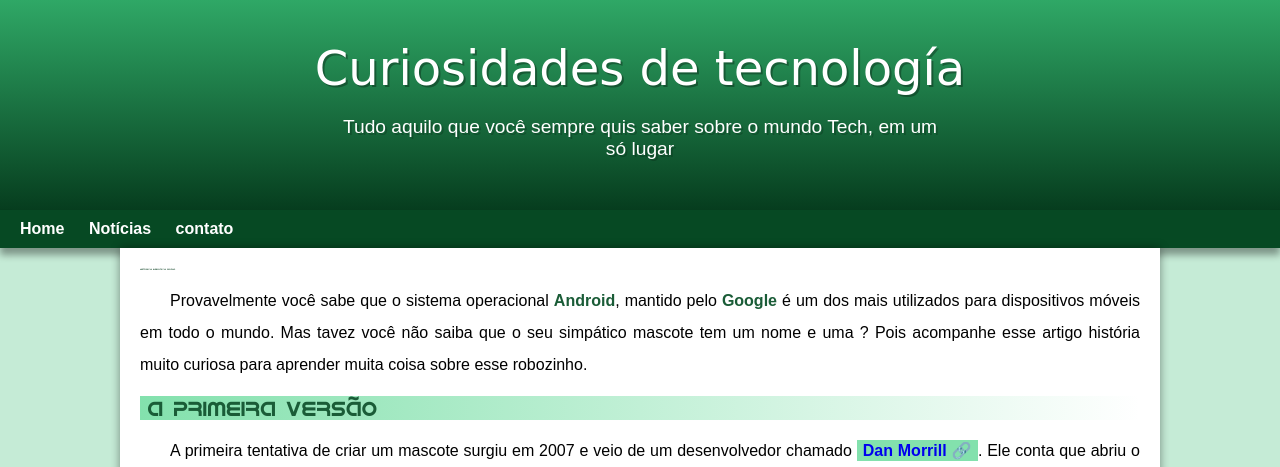
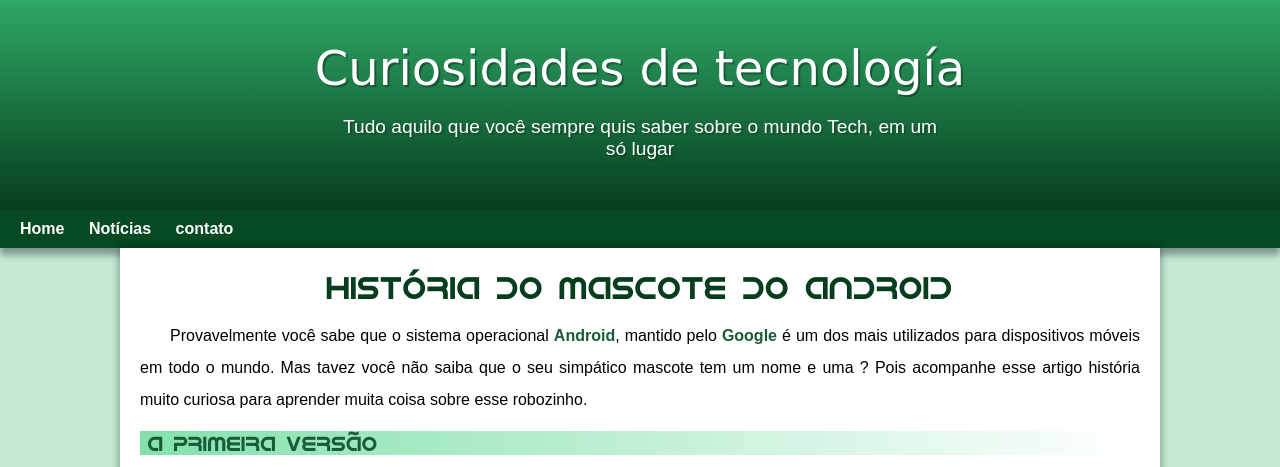
Before and after one commit to jayr-silva/projeto-android, a plain HTML site: page index.html in a window 1280 px wide. Shown: the top 467 px of the page. Drawn offline with Linux system fonts and the light colour scheme; a web font is replaced by a local one.

Commit message:
codigo corrigido

```diff
--- a/estilo/style.css
+++ b/estilo/style.css
@@ -143,6 +143,11 @@ main img.pequena{
 
 }
 
+article > h1{
+  font-size: 2em;
+  text-align: center;
+}
+
 div.video {
   background-color: var(--cor5);
   margin: 0px -20px 30px -20px;
@@ -157,8 +162,6 @@ div.video > iframe{
   left: 5%;
   width: 90%;
   height: 90%;
-}
-
 }
 
 aside{
```
